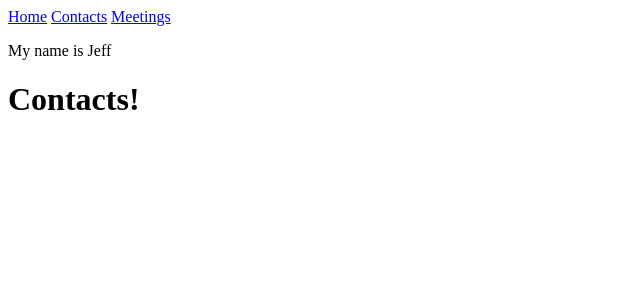
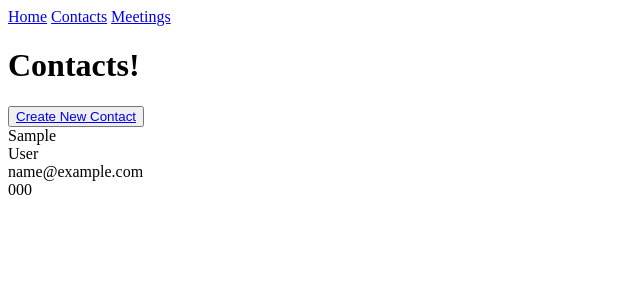
Before and after one commit to chalonhutson/easy_crm, a Flask app: page /contacts in a window 1280 px wide. Shown: the top 300 px of the page, without its empty margins (0-640 px from the left). Run offline with Flask 2, Linux system fonts and the light colour scheme; tables that the repository leaves empty hold one stand-in row (values such as "Sample post").

Commit message:
Added functions to get contact info, added template html files, and got the skeleton of some of the site running.

```diff
--- /dev/null
+++ b/controller.py
@@ -0,0 +1,93 @@
+from model import connect_to_db, User_info, Contacts, Contacts_phone_numbers, Contacts_emails, Contacts_social_medias, Contacts_addresses, Contacts_notes, Meetings, Meetings_notes
+
+
+def add_contact(user_id, fname, lname, title, company, bio):
+    new_c = Contacts(first_name = fname, last_name = lname, job_title = title, company = company, bio = bio)
+    db.session.add(new_c)
+    db.session.commit()
+
+
+def find_contact_by_fname(user_id, name):
+    name = name.lower()
+    q = Contacts.query.filter(func.lower(Contacts.first_name) == name)
+    qcount = q.count()
+
+    if qcount == 0:
+        return "No results."
+    if qcount == 1:
+        qresult = q.first()
+        full_name = f"{qr.first_name} {qr.last_name}"
+        return full_name
+    if qcount > 1:
+        qresult = q.all()
+        return qresult
+
+
+def get_emails_for_contact(contact_id):
+    query = Contacts_emails.query.filter(Contacts_emails.contact_id == contact_id)
+
+    return query
+
+
+def get_phones_for_contact(contact_id):
+    query = Contacts_phone_numbers.query.filter(Contacts_phone_numbers.contact_id == contact_id)
+
+    return query
+
+
+def get_all_contacts_page(user_id, per_page, page_offset):
+    page_offset = page_offset * per_page
+    query = Contacts.query.filter(Contacts.user_info_id == user_id).limit(per_page).offset(page_offset)
+
+    contacts = []
+
+    for contact in query:
+        contact_id = contact.contact_id
+        emails = []
+        email_object = get_emails_for_contact(contact_id)
+        for email in email_object:
+            if len(emails) < 1:
+                emails.append(email.email)
+
+        if len(emails) > 0:
+            cemail = emails[0]
+        else:
+            cemail = None
+
+        phones = []
+        phone_object = get_phones_for_contact(contact_id)
+        for phone in phone_object:
+            # if len(phones) < 1:
+            phones.append(phone.phone_number)
+            break
+
+        if len(phones) > 0:
+            cphone = phones[0]
+        else:
+            cphone = None
+
+        fname = contact.first_name
+        lname = contact.last_name
+
+        contact = {"first_name": fname, "last_name": lname, "email": cemail, "phone": cphone}
+
+        contacts.append(contact)
+
+    return contacts
+
+
+# Runs the script in interactive mode
+if __name__ == "__main__":
+    from server import app
+    connect_to_db(app)
+    print("Connected to Easy CRM database.")
+
+    # if query.count() >= per_page:
+    #     for i in query:
+    #         print(i.first_name)
+    # elif query.count() > 0:
+    #     for i in query:
+    #         print(i.first_name)
+    #         print("End of contacts.")
+    # else:
+    #     print("No more contacts.")
--- a/server.py
+++ b/server.py
@@ -7,7 +7,9 @@ from jinja2 import StrictUndefined
 from flask import Flask, render_template, redirect, request, flash, session, url_for
 from flask_debugtoolbar import DebugToolbarExtension
 
-from model import connect_to_db, User_info, Contacts, Contacts_phone_numbers, Contacts_emails, Contacts_social_medias, Contacts_addresses, Contacts_notes, Meetings, Meetings_notes
+from model import connect_to_db
+# User_info, Contacts, Contacts_phone_numbers, Contacts_emails, Contacts_social_medias, Contacts_addresses, Contacts_notes, Meetings, Meetings_notes
+from controller import add_contact, find_contact_by_fname, get_all_contacts_page
 
 ######### IMPORT END ###############
 
@@ -29,15 +31,20 @@ app.jinja_env.undefined = StrictUndefined
 @app.route("/home")
 def home():
     user_dict = {"first_name": "My name is Jeff"}
-    return render_template("index.html", page_title = "Home", first_name = "My name is Jeff")
+    return render_template("index.html", page_title = "Home")
 
 @app.route("/contacts")
 def contacts():
-    return render_template("contacts.html", page_title = "Contacts", first_name = "My name is Jeff")
+    contacts = get_all_contacts_page(1, 25, 0)
+    return render_template("contacts.html", page_title = "Contacts", contacts = contacts)
+
+@app.route("/add_contact")
+def add_contact():
+    return render_template("add-contact.html", page_title = "Add Contact")
 
 @app.route("/meetings")
 def meetings():
-    return render_template("meetings.html", page_title = "Meetings", first_name = "My name is Jeff")
+    return render_template("meetings.html", page_title = "Meetings")
 
 
 # Main run script
--- a/templates/base.html
+++ b/templates/base.html
@@ -12,7 +12,6 @@
         <a href="{{ url_for('home') }}">Home</a>
         <a href="{{ url_for('contacts') }}">Contacts</a>
         <a href="{{ url_for('meetings') }}">Meetings</a>
-        <p>{{ first_name }}</p>
     </header>
 
     <main>
--- a/templates/contacts.html
+++ b/templates/contacts.html
@@ -2,5 +2,26 @@
 {% block body %}
 
 <h1>Contacts!</h1>
+<button><a href="{{ url_for('add_contact') }}">Create New Contact</a></button>
+
+    {% for contact in contacts %}
+        <div class = "row">
+            <div class = "contact-info" class = "first-name">
+                {{ contact.first_name }}
+            </div>
+            <div class = "contact-info" class = "last-name">
+                {{ contact.last_name }}
+            </div>
+            <div class = "contact-info" class = "email">
+                {{ contact.email }}
+            </div>
+
+            <div class = "contact-info" class = "phone">
+                {{ contact.phone }}
+            </div>
+
+        </div>
+
+    {% endfor %}
 
 {% endblock %}
```
Also changed, not shown: model.py (+29 -29 lines), templates/add-contact.html (added, +20 -0 lines).
